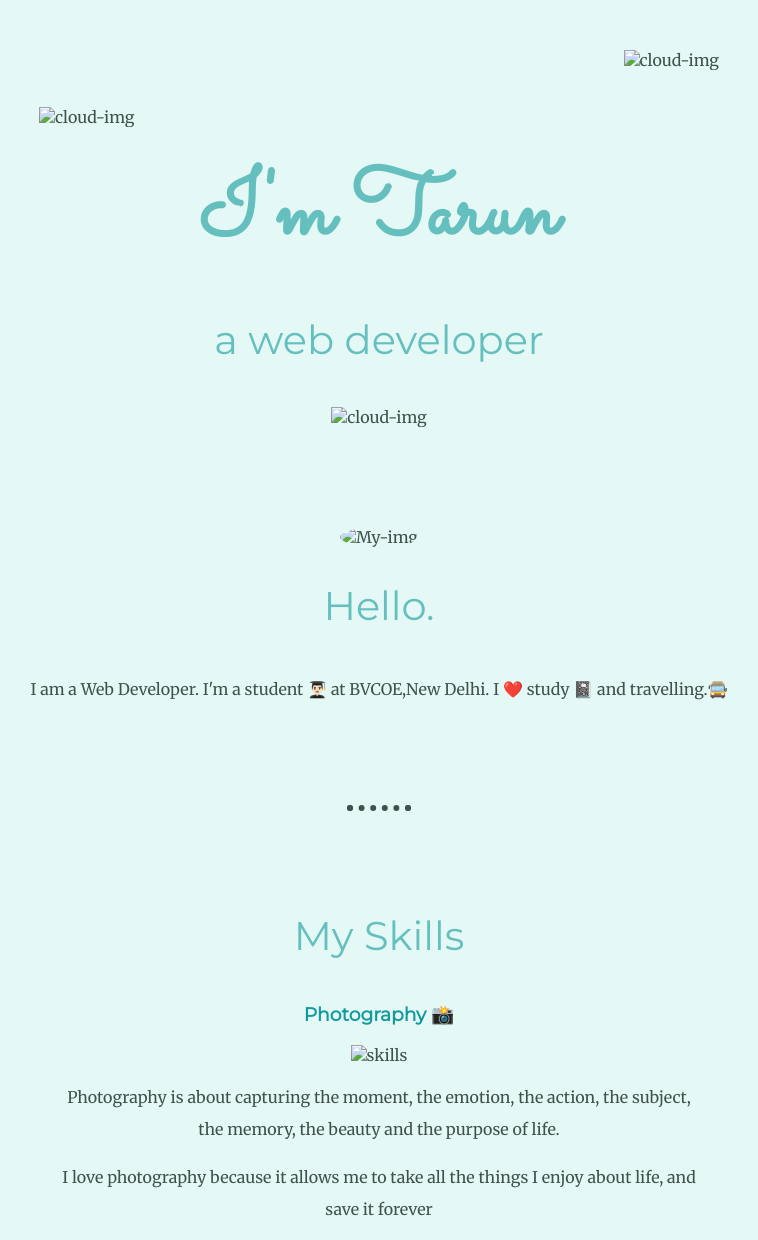
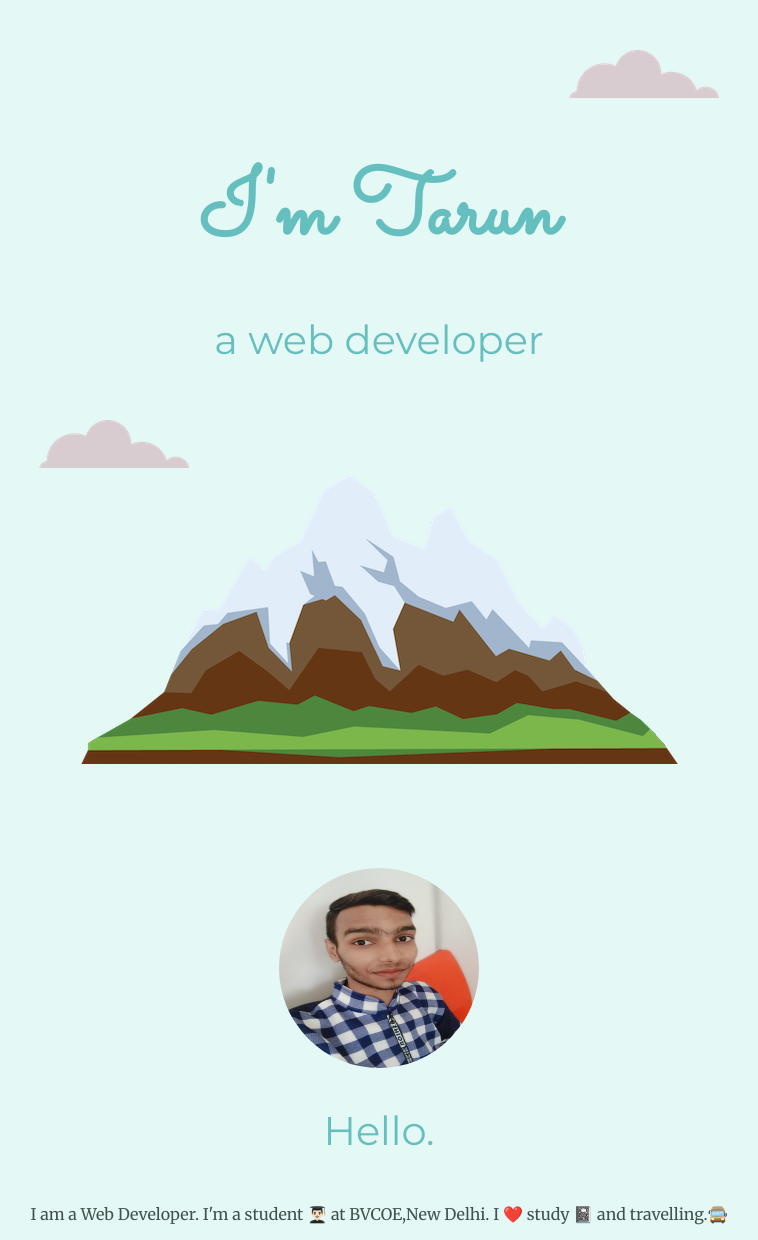
Before and after one commit to Tarunkmr0023/css-website, a plain HTML site: page index.html in a window 1280 px wide. Shown: the top 1240 px of the page, without its empty margins (261-1019 px from the left). Drawn offline with Linux system fonts and the light colour scheme; files that its build step writes are made by us from their sources.

Commit message:
Update index.html

```diff
--- a/index.html
+++ b/index.html
@@ -4,23 +4,23 @@
 <head>
   <meta charset="utf-8">
   <title>Tarun Kumar</title>
-  <link rel="stylesheet" href="css/styles.css">
+  <link rel="stylesheet" href="styles.css">
   <link rel="icon" href="favicon.ico">
   <link href="https://fonts.googleapis.com/css?family=Merriweather|Montserrat|Sacramento&display=swap" rel="stylesheet">
 </head>
 
 <body>
   <div class="top-container">
-    <img class="top-cloud" src="images/cloud.png" alt="cloud-img">
+    <img class="top-cloud" src="cloud.png" alt="cloud-img">
     <h1>I'm Tarun</h1>
     <h2>a web developer</h2>
-    <img class="bottom-cloud" src="images/cloud.png" alt="cloud-img">
-    <img class="mountain" src="images/mountain.png" alt="cloud-img">
+    <img class="bottom-cloud" src="cloud.png" alt="cloud-img">
+    <img class="mountain" src="mountain.png" alt="cloud-img">
   </div>
 
   <div class="middle-container">
     <div class="profile">
-      <img class="my-img" src="images/Tarun.jpg" alt="My-img" height="200" width="200">
+      <img class="my-img" src="Tarun.jpg" alt="My-img" height="200" width="200">
       <h2>Hello.</h2>
       <p class="intro">I am a Web Developer. I'm a student 👨🏻‍🎓 at BVCOE,New Delhi. I ❤️ study 📓 and travelling.🚍</p>
     </div>
@@ -29,7 +29,7 @@
       <h2>My Skills</h2>
       <div class="skill-row">
         <h3>Photography 📸</h3>
-        <img class="photography" src="images/skill.jpg" alt="skills">
+        <img class="photography" src="skill.jpg" alt="skills">
         <p>Photography is about capturing the moment, the emotion, the action, the subject, the memory, the beauty and the purpose of life.</p>
         <p>I love photography because it allows me to take all the things I enjoy about life, and save it forever</p>
       </div>
```
